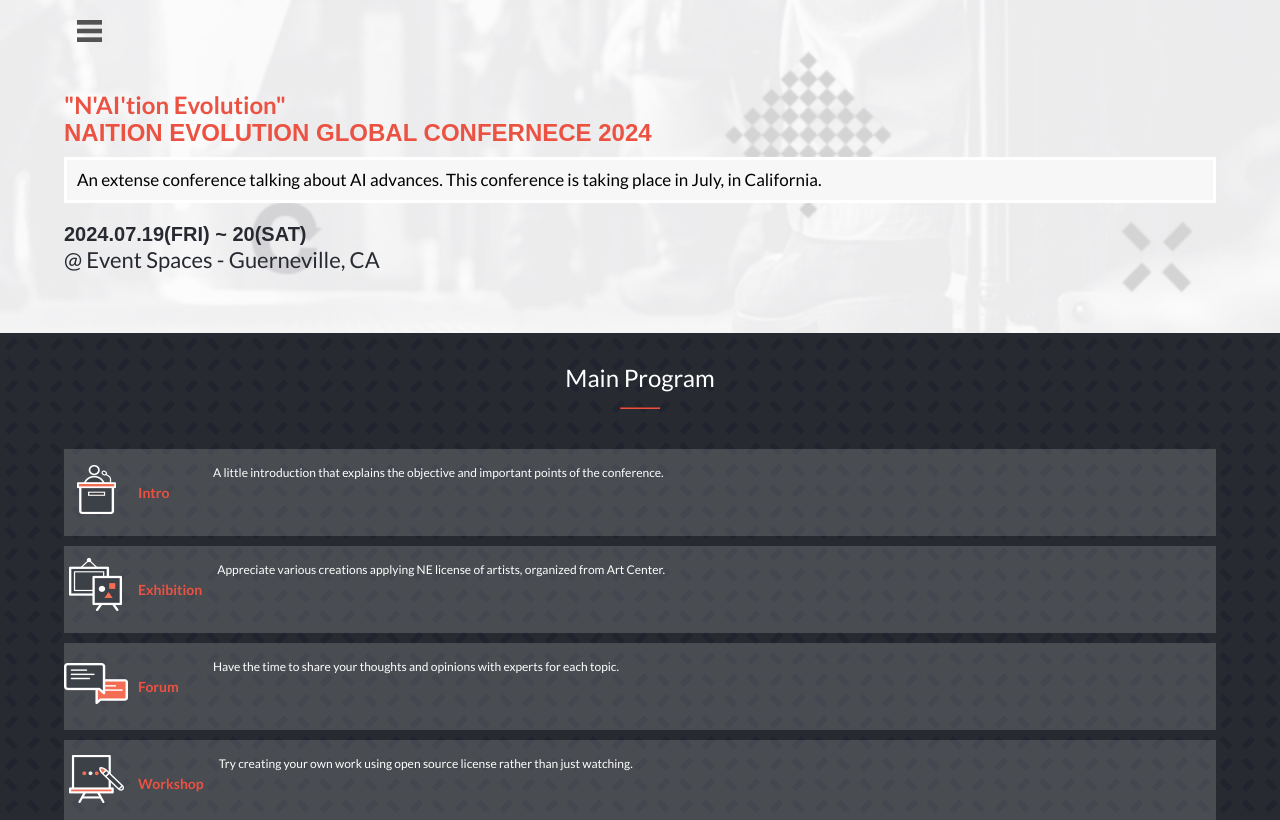
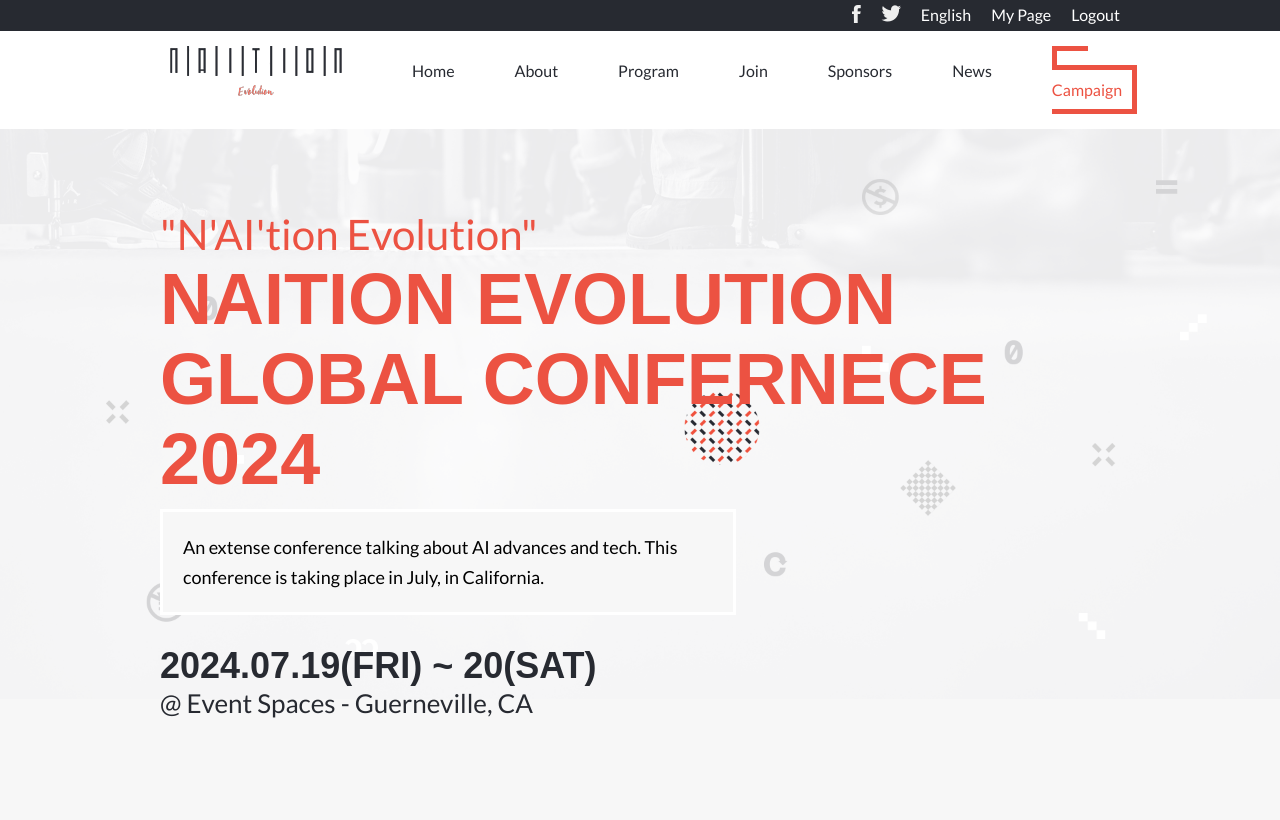
Before and after one commit to lRebornsl/capstone-project, a website: page index.html in a window 1280 px wide. Shown: the top 820 px of the page. Drawn offline with Linux system fonts and the light colour scheme; a web font is replaced by a local one.

Commit message:
Making the first page responsive

```diff
--- a/css/styles.css
+++ b/css/styles.css
@@ -91,12 +91,40 @@ button:hover {
   width: 50%;
 }
 
+@media (min-width: 769px) {
+  .container {
+    width: 75%;
+  }
+}
+
+/* Social-bar */
+@media (min-width: 769px) {
+  .social-bar {
+    display: block;
+    background-color: var(--charlestonGreen);
+    padding: .5rem 0;
+  }
+
+  .social-bar__list {
+    justify-content: flex-end;
+  }
+
+  .social-bar__item a {
+    color: var(--white);
+    padding-left: 2rem;
+  }
+}
+
 /* Header */
 .header {
   background-color: rgba(39, 42, 49, .7);
   height: 100%;
   width: 80%;
   z-index: 1;
+}
+
+.header__logo {
+  display: none;
 }
 
 .nav-bar hr {
@@ -116,10 +144,53 @@ button:hover {
 }
 
 .nav-bar__item--design {
-  background-color: var(--white);
-  color: var(--carminePink) !important;
+  background-color: var(--carminePink);
   border: solid var(--carminePink) .5rem;
   padding: 1rem;
+}
+
+@media (min-width: 769px) {
+  .header {
+    max-width: 144rem;
+    width: 75%;
+    margin: 0 auto;
+    background-color: var(--white);
+    position: relative;
+    display: flex;
+    justify-content: space-between;
+    padding: 1rem 0;
+  }
+
+  .header__logo {
+    display: block;
+  }
+
+  .nav-bar__list {
+    display: flex;
+    justify-content: flex-end;
+    color: var(--charlestonGreen);
+  }
+
+  .nav-bar__item {
+    padding: 2rem 0 2rem 6rem;
+  }
+
+  .nav-bar__item a {
+    color: var(--charlestonGreen);
+  }
+
+  .nav-bar__item--button {
+    display: none;
+  }
+
+  .nav-bar hr {
+    display: none;
+  }
+
+  .nav-bar__item--design {
+    background-color: var(--white);
+    color: var(--carminePink) !important;
+  }
 }
 
 /* Main */
@@ -170,6 +241,54 @@ button:hover {
   font-weight: normal;
 }
 
+@media (min-width: 769px) {
+  .main {
+    background-image: url(/images/main_desktop_bg.png);
+    background-repeat: no-repeat;
+    background-size: 100%;
+  }
+
+  .main__title {
+    padding-top: 8rem;
+  }
+
+  .main__title h1 {
+    font-size: 7.2rem;
+    line-height: 8rem;
+  }
+
+  .main__title h2 {
+    font-size: 4.2rem;
+    font-weight: normal;
+  }
+
+  .main__desc {
+    max-width: 60%;
+  }
+
+  .main__desc p {
+    line-height: 3rem;
+    font-size: 1.8rem;
+    padding: 2rem;
+  }
+
+  .main__date {
+    padding: 3rem 0 12rem 0;
+  }
+
+  .main__date h2 {
+    font-size: 3.6rem;
+  }
+
+  .main__date h3 {
+    font-size: 2.6rem;
+  }
+
+  .main__button {
+    display: none;
+  }
+}
+
 /* Program */
 .program {
   background-color: var(--charlestonGreen);
@@ -211,6 +330,54 @@ button:hover {
   background-color: var(--carminePink);
   font-size: 2rem;
   padding: 3rem;
+}
+
+@media (min-width: 769px) {
+  .program__cont {
+    display: flex;
+  }
+
+  .program__card {
+    display: block;
+    margin: 0 .2rem;
+    padding: 2rem 1rem;
+    width: 100%;
+  }
+
+  .program__card--icon {
+    text-align: center;
+  }
+
+  .program__card--title {
+    padding: 1rem 0;
+    min-width: none;
+  }
+
+  .program__card--title h2 {
+    text-align: center;
+    font-size: 2.4rem;
+  }
+
+  .program__card--text {
+    text-align: center;
+    font-size: 1.5rem;
+  }
+
+  .program__button {
+    display: none;
+  }
+
+  .program__link {
+    display: block;
+    text-align: center;
+    text-decoration: underline;
+    font-size: 1.8rem;
+    padding: 8rem 0;
+  }
+
+  .program__link a {
+    color: var(--white);
+  }
 }
 
 /* Speakers */
@@ -262,6 +429,41 @@ button:hover {
   margin: 4rem 0;
 }
 
+@media (min-width: 769px) {
+  .speakers {
+    padding-bottom: 6rem;
+  }
+
+  .speakers__cont {
+    display: grid;
+    grid: repeat(3, 1fr) / repeat(2, 1fr);
+    gap: 1rem;
+  }
+
+  .speakers__desc {
+    padding-top: 1.2rem;
+    padding-right: 1rem;
+  }
+
+  .speakers__desc--name h2 {
+    font-size: 2rem;
+  }
+
+  .speakers__desc--pro p {
+    color: var(--carminePink);
+    font-style: italic;
+    font-size: 1.5rem;
+  }
+
+  .speakers__desc--data p {
+    font-size: 1.4rem;
+  }
+
+  .speakers__button {
+    display: none;
+  }
+}
+
 /* Partner */
 .partner {
   background-color: var(--charlestonGreen);
@@ -281,6 +483,12 @@ button:hover {
   width: 90%;
 }
 
+@media (min-width: 769px) {
+  .partner__brand {
+    display: flex;
+  }
+}
+
 /* Footer */
 .footer__cont {
   padding: 1rem 0;
@@ -297,6 +505,18 @@ button:hover {
 .footer__text p {
   color: var(--charlestonGreen);
   font-size: .9rem;
+}
+
+@media (min-width: 769px) {
+  .footer__text {
+    display: flex;
+    padding-left: 4rem;
+  }
+
+  .footer__text p {
+    font-size: 1.5rem;
+    padding-right: 1rem;
+  }
 }
 
 /* About */
--- a/index.html
+++ b/index.html
@@ -12,9 +12,22 @@
   <title>N'A.I'tion Evolution</title>
 </head>
 <body>
+  <div class="social-bar hidden">
+    <div class="container">
+      <ul class="social-bar__list flex">
+        <li class="social-bar__item"><a href="#"><img src="icons/facebook_icon.png" alt="Icon"></a></li>
+        <li class="social-bar__item"><a href="#"><img src="icons/twitter_icon.png" alt="Icon"></a></li>
+        <li class="social-bar__item"><a href="#">English</a></li>
+        <li class="social-bar__item"><a href="#">My Page</a></li>
+        <li class="social-bar__item"><a href="#">Logout</a></li>
+      </ul>
+    </div>
+  </div>
+
   <header class="header p-fixed hidden">
+    <div class="header__logo"><img src="images/naition_logo.jpg" alt="Logo"></div>
     <nav class="nav-bar">
-      <ul>
+      <ul class="nav-bar__list">
         <div class="nav-bar__item nav-bar__item--button"><button class="nav-bar__button"><img src="icons/nav_bar_close.png" alt="Close"></button></div>
         <div><hr><li class="nav-bar__item"><a href="/index.html">Home</a></li></div>
         <div><hr><li class="nav-bar__item"><a href="/about.html">About</a></li></div>
@@ -35,7 +48,7 @@
         <h1>NAITION EVOLUTION GLOBAL CONFERNECE 2024</h1>
       </div>
       <div class="main__desc">
-        <p>An extense conference talking about AI advances. This conference is taking place in July, in California.</p>
+        <p>An extense conference talking about AI advances and tech. This conference is taking place in July, in California.</p>
       </div>
       <div class="main__date">
         <h2>2024.07.19(FRI) ~ 20(SAT)</h2>
@@ -47,6 +60,7 @@
   <section class="program">
     <div class="container">
       <div class="title-bar"><h2>Main Program</h2><hr></div>
+      <div class="program__cont">
         <div class="program__card flex">
           <div class="program__card--icon"><img src="icons/program_icon_01.png" alt="Icon"></div>
           <div class="program__card--title"><h2>Intro</h2></div>
@@ -72,13 +86,16 @@
           <div class="program__card--title"><h2>Union</h2></div>
           <div class="program__card--text"><p>Get opportunities to network with NE affiliates around the world, also after the conference.</p></div>
         </div>
+      </div>
       <div class="program__button"><a class="program__button--design" href="#">Join NE Global Conference</a></div>
+      <div class="program__link hidden"><a href="#">SEE THE WHOLE PROGRAM</a></div>
     </div>
   </section>
 
   <section class="speakers">
     <div class="container">
       <div class="title-bar"><h2>Featured Speakers</h2><hr></div>
+      <div class="speakers__cont">
         <div class="speakers__card flex">
           <div class="speakers__img"><img class="w-100" src="images/speaker_01.png" alt="Speaker"></div>
           <div class="speakers__desc">
@@ -133,6 +150,7 @@
             <div class="speakers__desc--data"><p>Ryan had been leading open-source projects at the Mozilla Foundation such as the open source movement.</p></div>
           </div>
         </div>
+      </div>
       <div class="speakers__button"><button>MORE <img src="icons/arrow_down.png" alt="Arrow"></button></div>
     </div>
   </section>
```
Also changed, not shown: icons/facebook_icon.png (added), icons/twitter_icon.png (added). Lines whose indentation alone changed are shown as unchanged.
